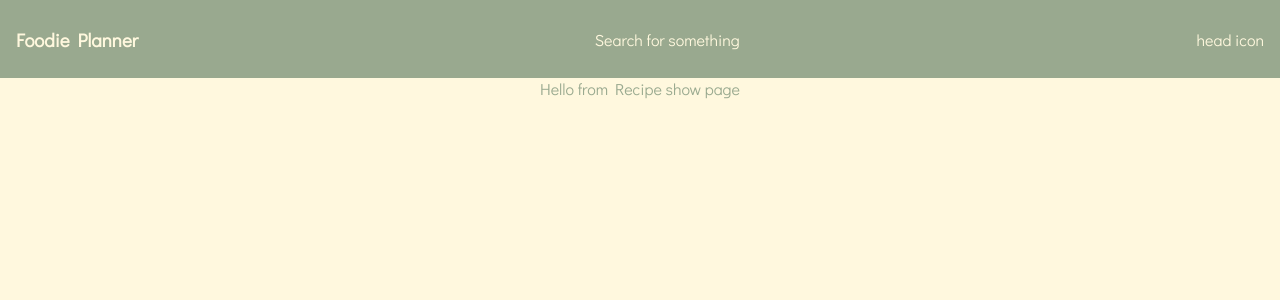
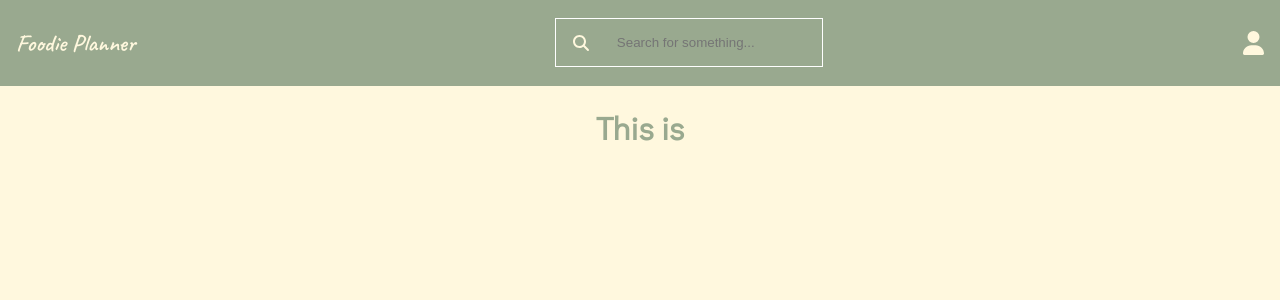
Before and after one commit to Thms25/foodie-planner, a Next.js app: page /recipe/1 in a window 1280 px wide. Shown: the top 300 px of the page. Built offline with nearby package versions, Linux system fonts and the light colour scheme; no server answers.

Commit message:
changed calendar type

```diff
--- a/app/layout.jsx
+++ b/app/layout.jsx
@@ -1,5 +1,8 @@
 import Navbar from "@/components/Navbar";
 import '../styles/globals.scss'
+import "@fortawesome/fontawesome-svg-core/styles.css";
+import { config } from "@fortawesome/fontawesome-svg-core";
+config.autoAddCss = false;
 
 export const metadata = {
   title: "Foodie Planner",
--- a/app/recipe/[recipeId]/page.jsx
+++ b/app/recipe/[recipeId]/page.jsx
@@ -3,27 +3,24 @@
 import { useState, useEffect } from 'react';
 
 async function fetchRecipe(id) {
-  const res = fetch(`http://localhost:3000/api/v1/recipes/${id}`)
-  console.log(res.json())
-  return res.json()
+  const res = await fetch(`http://localhost:3000/api/v1/recipes/${id}`)
+  return res.json();
 }
 
 export default function Page ({ params }) {
   const [recipe, setRecipe] = useState([])
 
   useEffect(() => {
-    // console.log(params.recipeId)
     async function getRecipe() {
       const myRecipe = await fetchRecipe(params.recipeId)
       setRecipe(myRecipe)
-      // console.log(myRecipe)
     }
-    // console.log(recipe);
+    getRecipe();
   }, []);
 
   return (
     <div>
-      Hello from Recipe show page
+      <h1>This is {recipe.title}</h1>
     </div>
   );
 }
--- a/components/Navbar.jsx
+++ b/components/Navbar.jsx
@@ -1,12 +1,23 @@
 import React from 'react';
 import styles from '../styles/navbar.module.scss';
+import Link from 'next/link';
+import { FontAwesomeIcon } from "@fortawesome/react-fontawesome";
+import {
+  faMagnifyingGlass,
+  faUser
+} from "@fortawesome/free-solid-svg-icons";
 
 const Navbar = () => {
   return (
     <nav className={styles.navbar}>
-      <h3>Foodie Planner</h3>
-      <div className={styles.searchBar}>Search for something</div>
-      <div className={styles.dropdown}>head icon</div>
+      <Link href="/">
+        <h2>Foodie Planner</h2>
+      </Link>
+      <div className={styles.searchBar}>
+        <FontAwesomeIcon icon={faMagnifyingGlass} />
+        <input type="text" placeholder='Search for something...' className={styles.searchInput} />
+      </div>
+      <FontAwesomeIcon icon={faUser} className={styles.userIcon} />
     </nav>
   );
 }
--- a/styles/calendar.module.scss
+++ b/styles/calendar.module.scss
@@ -5,7 +5,7 @@
   height: 50vh;
 
   * {
-    background-color: var(--white);
+    // background-color: var(--white);
     padding: 8px;
   }
 }
--- a/styles/globals.scss
+++ b/styles/globals.scss
@@ -17,3 +17,7 @@ body {
   margin: 0;
   font-family: var(--mainFont);
 }
+
+a {
+  text-decoration: none;
+}
--- a/styles/navbar.module.scss
+++ b/styles/navbar.module.scss
@@ -5,4 +5,26 @@
   justify-content: space-between;
   align-items: center;
   padding: 8px 16px;
+  a {
+    font-family: var(--titleFont);
+    color: var(--white);
+  }
+  .searchBar {
+    display: flex;
+    justify-content: space-around;
+    align-items: center;
+    border: 1px solid white;
+    padding: 8px;
+    min-width: 20%;
+
+    .searchInput {
+      background-color: var(--green);
+      border: none;
+      padding: 8px 12px;
+      color: var(--white);
+    }
+  }
+  .userIcon {
+    font-size: 24px;
+  }
 }
```
Also changed, not shown: components/HomeCalendar.jsx (+34 -3 lines), package.json (+6 -1 lines), 1 other file (tests, documents, lock files or other folders).
